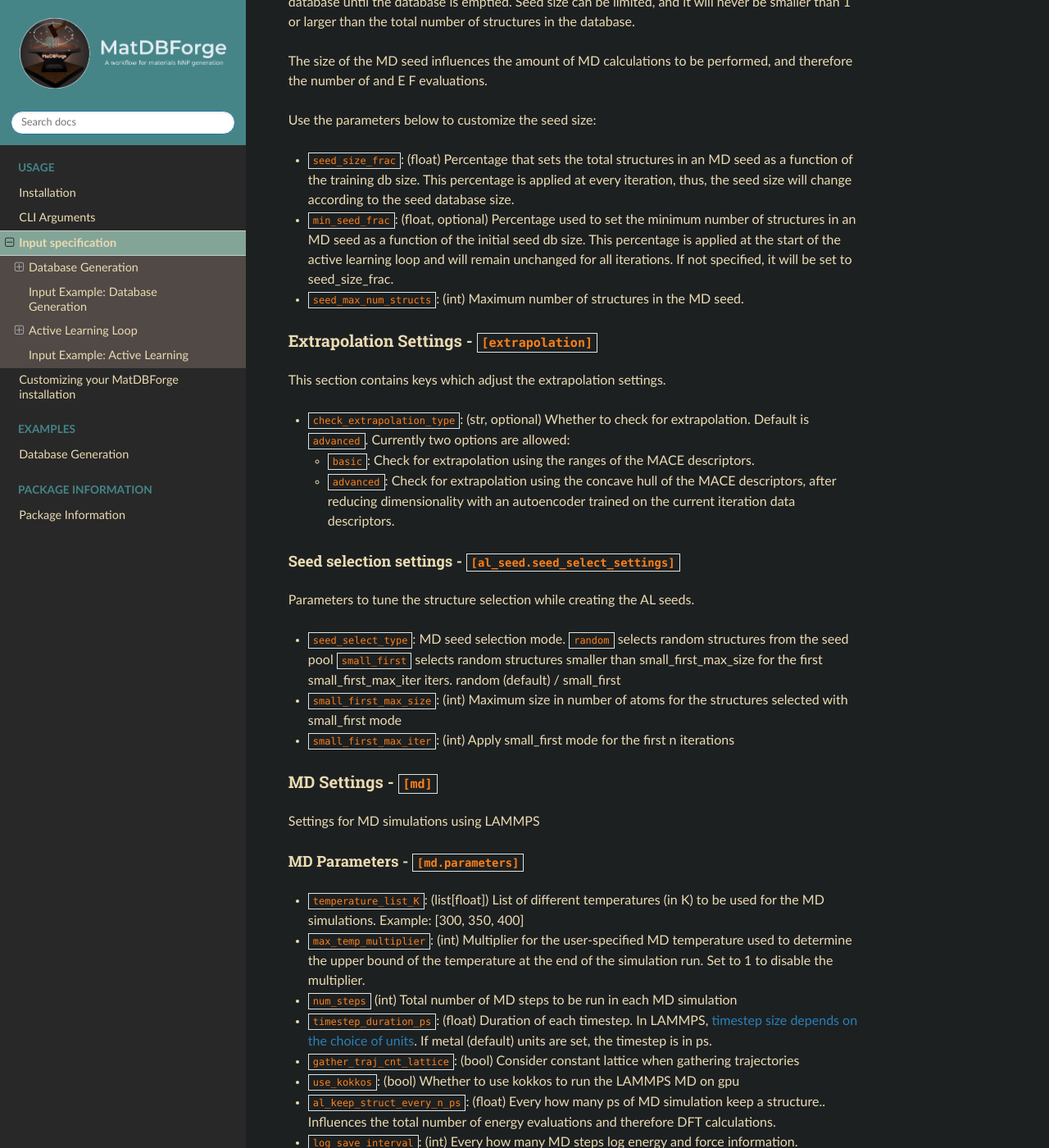
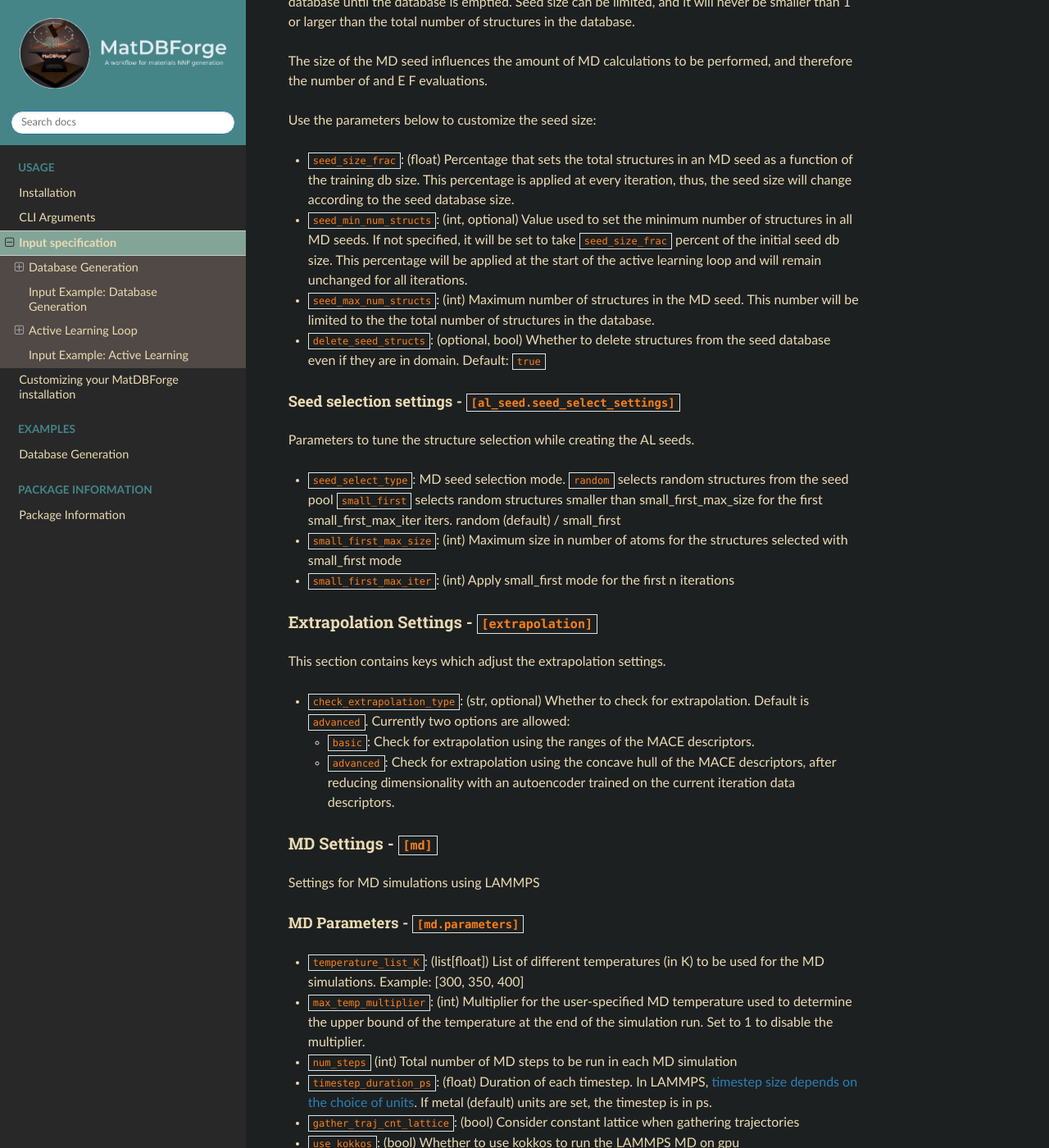
Before and after one commit to gitlzzz/ATLAS, a Sphinx documentation site: the page built from docs/source/input.md, in a window 1280 px wide and 1400 px high, scrolled down 12256 px. Shown: the whole window at 82% size. Built offline with Sphinx 7.4.7 and the Read the Docs theme 3.1.0, drawn with Linux system fonts in a browser that asks for light colours; some of the changed text lies outside the part shown.

Commit message:
fix(al_loop): replaced `min_seed_frac` with `seed_min_num_structs` for md seeds

```diff
--- a/docs/source/input.md
+++ b/docs/source/input.md
@@ -212,8 +212,17 @@ The size of the MD seed influences the amount of MD calculations to be performed
 Use the parameters below to customize the seed size:
 
 - `seed_size_frac`: (float) Percentage that sets the total structures in an MD seed as a function of the training db size. This percentage is applied at every iteration, thus, the seed size will change according to the seed database size.
-- `min_seed_frac`: (float, optional) Percentage used to set the minimum number of structures in an MD seed as a function of the initial seed db size. This percentage is applied at the start of the active learning loop and will remain unchanged for all iterations. If not specified, it will be set to seed_size_frac.
-- `seed_max_num_structs`: (int) Maximum number of structures in the MD seed.
+- `seed_min_num_structs`: (int, optional) Value used to set the minimum number of structures in all MD seeds. If not specified, it will be set to take `seed_size_frac` percent of the initial seed db size. This percentage will be applied at the start of the active learning loop and will remain unchanged for all iterations.
+- `seed_max_num_structs`: (int) Maximum number of structures in the MD seed. This number will be limited to the the total number of structures in the database.
+- `delete_seed_structs`: (optional, bool) Whether to delete structures from the seed database even if they are in domain. Default: `true`
+
+#### Seed selection settings - `[al_seed.seed_select_settings]`
+
+Parameters to tune the structure selection while creating the AL seeds.
+
+- `seed_select_type`: MD seed selection mode. `random` selects random structures from the seed pool `small_first` selects random structures smaller than small_first_max_size for the first small_first_max_iter iters. random (default) / small_first
+- `small_first_max_size`: (int) Maximum size in number of atoms for the structures selected with small_first mode
+- `small_first_max_iter`: (int) Apply small_first mode for the first n iterations
 
 ### Extrapolation Settings - `[extrapolation]`
 
@@ -222,14 +231,6 @@ This section contains keys which adjust the extrapolation settings.
 - `check_extrapolation_type`: (str, optional) Whether to check for extrapolation. Default is `advanced`. Currently two options are allowed:
   - `basic`: Check for extrapolation using the ranges of the MACE descriptors.
   - `advanced`: Check for extrapolation using the concave hull of the MACE descriptors, after reducing dimensionality with an autoencoder trained on the current iteration data descriptors.
-
-#### Seed selection settings - `[al_seed.seed_select_settings]`
-
-Parameters to tune the structure selection while creating the AL seeds.
-
-- `seed_select_type`: MD seed selection mode. `random` selects random structures from the seed pool `small_first` selects random structures smaller than small_first_max_size for the first small_first_max_iter iters. random (default) / small_first
-- `small_first_max_size`: (int) Maximum size in number of atoms for the structures selected with small_first mode
-- `small_first_max_iter`: (int) Apply small_first mode for the first n iterations
 
 ### MD Settings - `[md]`
 
@@ -247,7 +248,6 @@ Settings for MD simulations using LAMMPS
 - `log_save_interval`: (int) Every how many MD steps log energy and force information.
 - `device`: (str) Device for the MACE model to be used in the MD simulations.
 - `dtype`: (str) Default data type for the MACE model to be used in the MD simulations.
-
 
 #### MD Filters - `[md.filters]`
 
--- a/src/MatDBForge/data/input_files/active_learning_settings.toml
+++ b/src/MatDBForge/data/input_files/active_learning_settings.toml
@@ -63,13 +63,12 @@ load_init_models = []
 # This influences the amount of MD calculations and E F evaluations.
 seed_size_frac = 0.01
 
-# (float, optional) Percentage used to set the minimum number of structures in an MD seed
-# as a function of the initial seed db size.
-# This percentage is applied at the start of the active learning loop and will
-# remain unchanged for all iterations.
-# If not specified, it will be set to seed_size_frac.
+# (int, optional) Value used to set the minimum number of structures in an MD seed.
+# If not specified, it will be set to take seed_size_frac percent of the
+# the initial seed db size. This percentage will be applied at the start of
+# the active learning loop and will remain unchanged for all iterations.
 # This influences the amount of MD calculations and E F evaluations.
-min_seed_frac = 0.05
+seed_min_num_structs = 50
 
 # (int) Maximum number of structures in the MD seed.
 seed_max_num_structs = 500
```
Also changed, not shown: 2 other files.
